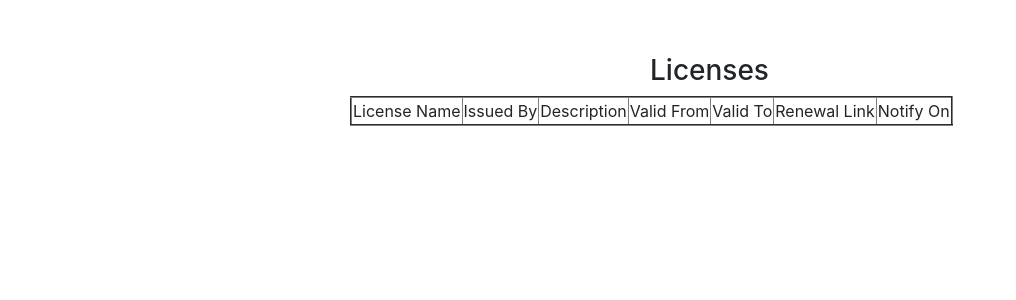
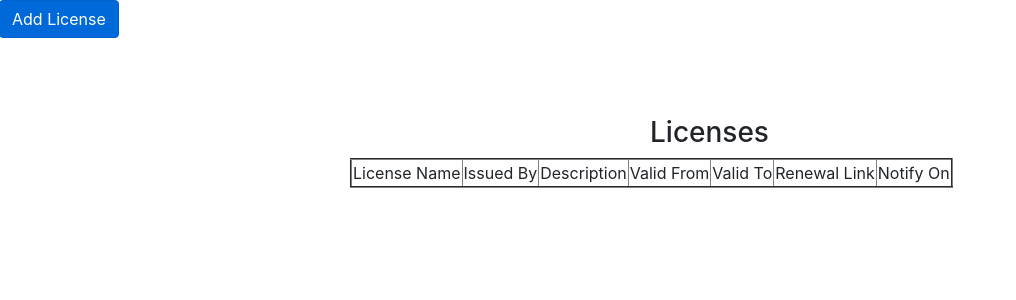
Before and after one commit to bubblyba/licensing, a Flask app: page /dashboard/ in a window 1280 px wide; the page is wider, and only the part inside the window is pictured. Shown: the top 300 px of that part, without its empty margins (0-1016 px from the left). Run offline with Flask 2, Linux system fonts and the light colour scheme; the visitor is signed in with stand-in values (Sample User, id 1); data that the repository does not hold is empty; some libraries are stand-ins or nearby versions.

Commit message:
finished creating ad license and dashboard

```diff
--- a/main.py
+++ b/main.py
@@ -138,8 +138,7 @@ def login():
         print(user_id[0])
         session['user_id'] = user_id[0]
 
-
-        return redirect(url_for('dashboard'), username)
+        return redirect(url_for('dashboard'),302)
     else:
         print("bad")
         error = "Wrong username or password"
@@ -179,7 +178,7 @@ def dashboard():
     user_id = session.get('user_id')
     print(user_id)
     print(username)
-    return redirect(url_for('add_license_form'), username)
+    return redirect(url_for('add_license_form'), 302)
 
 
 @app.route('/add_license/')
@@ -242,7 +241,7 @@ def add_license_form():
     db.session.add(licenses)
     db.session.commit()
 
-    return redirect(url_for('dashboard'), username)
+    return redirect(url_for('dashboard'), 302)
 
 
 if __name__ == '__main__':
--- a/templates/dashboard.html
+++ b/templates/dashboard.html
@@ -10,6 +10,21 @@
 <link rel="stylesheet" href="https://cdnjs.cloudflare.com/ajax/libs/font-awesome/4.7.0/css/font-awesome.min.css">
 
 <body>
+<form method="POST">
+<div class="input-group mb-4">
+<div class="input-group-prepend">
+</div>
+
+    <button class="btn btn-primary" type="submit">Add License</button>
+
+
+</div>
+
+
+
+
+</form>
+
 <div class="prof" style="margin-left: 1320px;">
 <div>
     <span class="material-icons">
@@ -47,20 +62,6 @@ account_circle
 </tr>
 </tbody>
 </table>
-<form method="POST">
-<div style="margin-left: 1025px; margin top: 20px" class="input-group mb-4">
-<div class="input-group-prepend">
-</div>
-
-    <button class="btn btn-primary" type="submit">Add License</button>
-
-
-</div>
-
-
-
-
-</form>
 
 
 {%endfor%}
```
